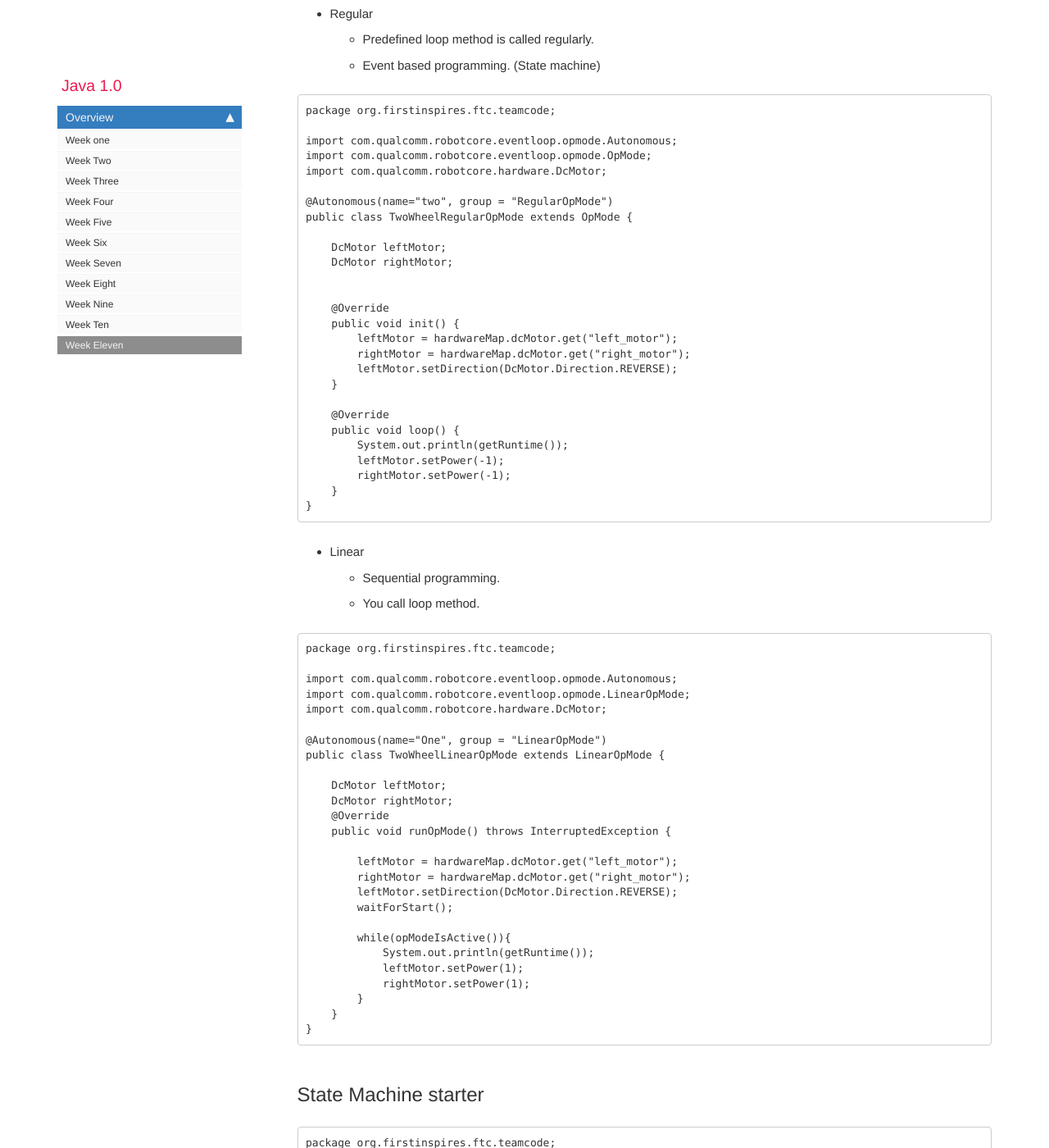
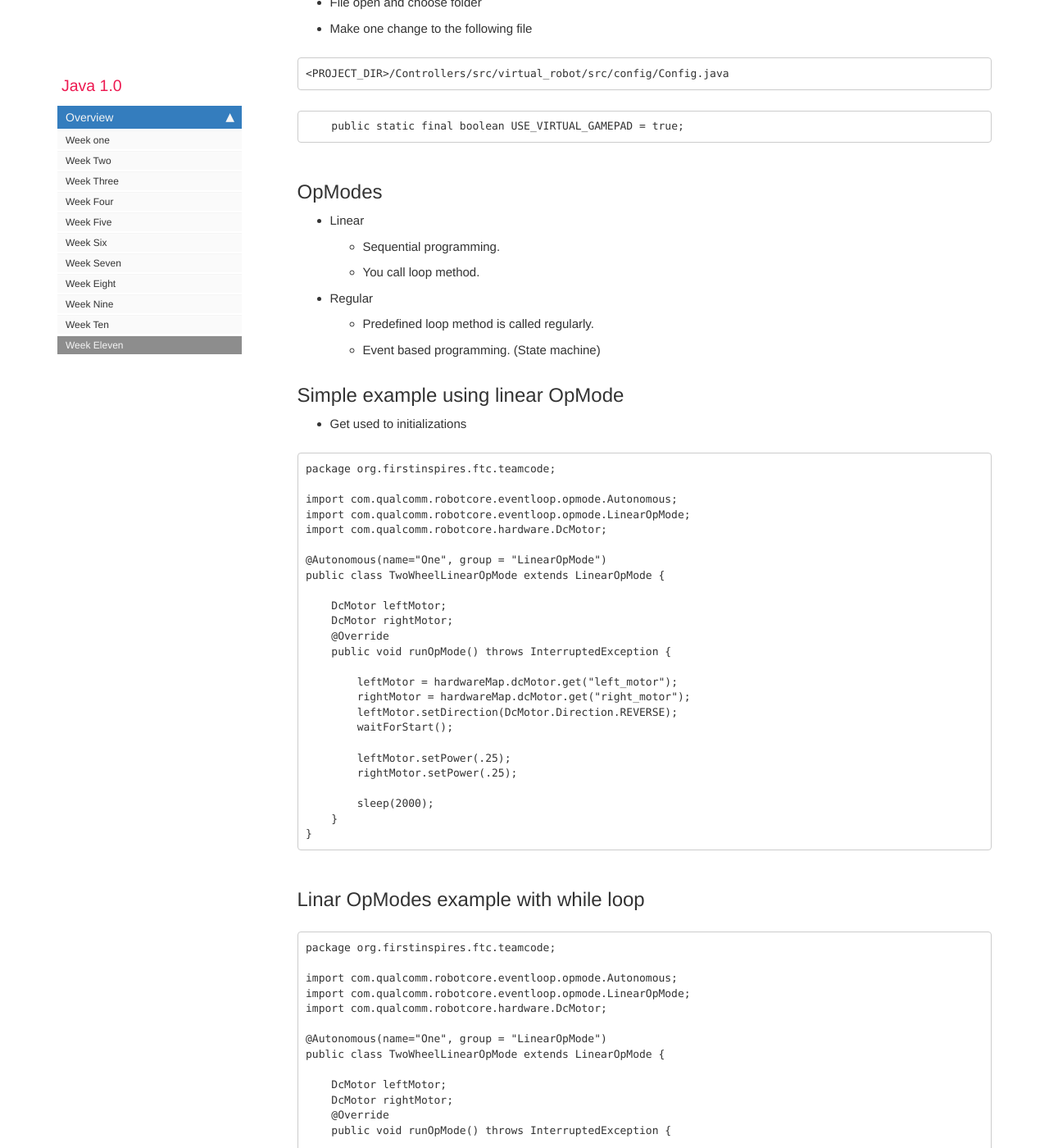
Before and after one commit to rambethina/java, a Jekyll site: the page built from pages/mydoc/mydoc_week_eleven.md, in a window 1280 px wide and 1400 px high, scrolled down 2335 px. Shown: the whole window at 82% size. Built offline with Jekyll 4.4.1, drawn with Linux system fonts in a browser that asks for light colours; comment, search, counter and statistics services are not loaded; some of the changed text lies outside the part shown.

Commit message:
week 11 content

````diff
--- a/pages/mydoc/mydoc_week_eleven.md
+++ b/pages/mydoc/mydoc_week_eleven.md
@@ -90,6 +93,7 @@ public enum StateMachineStates {
 ## Simulator
 * We will be using a [simulator](https://github.com/Beta8397/virtual_robot),
 * Unzip/UnCompress and open in intelliJ
+* File open and choose folder
 * Make one change to the following file
 
 ```
@@ -102,6 +106,74 @@ public enum StateMachineStates {
 
 ## OpModes
 
+* Linear
+    * Sequential programming.
+    * You call loop method.
+* Regular
+    * Predefined loop method is called regularly.
+    * Event based programming. (State machine)
+
+## Simple example using linear OpMode
+* Get used to initializations
+
+```
+package org.firstinspires.ftc.teamcode;
+
+import com.qualcomm.robotcore.eventloop.opmode.Autonomous;
+import com.qualcomm.robotcore.eventloop.opmode.LinearOpMode;
+import com.qualcomm.robotcore.hardware.DcMotor;
+
+@Autonomous(name="One", group = "LinearOpMode")
+public class TwoWheelLinearOpMode extends LinearOpMode {
+
+    DcMotor leftMotor;
+    DcMotor rightMotor;
+    @Override
+    public void runOpMode() throws InterruptedException {
+
+        leftMotor = hardwareMap.dcMotor.get("left_motor");
+        rightMotor = hardwareMap.dcMotor.get("right_motor");
+        leftMotor.setDirection(DcMotor.Direction.REVERSE);
+        waitForStart();
+
+        leftMotor.setPower(.25);
+        rightMotor.setPower(.25);
+
+        sleep(2000);
+    }
+}
+```
+
+## Linar OpModes example with while loop
+```
+package org.firstinspires.ftc.teamcode;
+
+import com.qualcomm.robotcore.eventloop.opmode.Autonomous;
+import com.qualcomm.robotcore.eventloop.opmode.LinearOpMode;
+import com.qualcomm.robotcore.hardware.DcMotor;
+
+@Autonomous(name="One", group = "LinearOpMode")
+public class TwoWheelLinearOpMode extends LinearOpMode {
+
+    DcMotor leftMotor;
+    DcMotor rightMotor;
+    @Override
+    public void runOpMode() throws InterruptedException {
+
+        leftMotor = hardwareMap.dcMotor.get("left_motor");
+        rightMotor = hardwareMap.dcMotor.get("right_motor");
+        leftMotor.setDirection(DcMotor.Direction.REVERSE);
+        waitForStart();
+
+        while(opModeIsActive()){
+            System.out.println(getRuntime());
+            leftMotor.setPower(1);
+            rightMotor.setPower(1);
+        }
+    }
+}
+```
+## RegularOpMode
 * Regular
     * Predefined loop method is called regularly.
     * Event based programming. (State machine)
@@ -132,40 +204,6 @@ public class TwoWheelRegularOpMode extends OpMode {
         System.out.println(getRuntime());
         leftMotor.setPower(-1);
         rightMotor.setPower(-1);
-    }
-}
-```
-
-* Linear
-    * Sequential programming.
-    * You call loop method.
-
-
-```
-package org.firstinspires.ftc.teamcode;
-
-import com.qualcomm.robotcore.eventloop.opmode.Autonomous;
-import com.qualcomm.robotcore.eventloop.opmode.LinearOpMode;
-import com.qualcomm.robotcore.hardware.DcMotor;
-
-@Autonomous(name="One", group = "LinearOpMode")
-public class TwoWheelLinearOpMode extends LinearOpMode {
-
-    DcMotor leftMotor;
-    DcMotor rightMotor;
-    @Override
-    public void runOpMode() throws InterruptedException {
-
-        leftMotor = hardwareMap.dcMotor.get("left_motor");
-        rightMotor = hardwareMap.dcMotor.get("right_motor");
-        leftMotor.setDirection(DcMotor.Direction.REVERSE);
-        waitForStart();
-
-        while(opModeIsActive()){
-            System.out.println(getRuntime());
-            leftMotor.setPower(1);
-            rightMotor.setPower(1);
-        }
     }
 }
 ```
````
Also changed, not shown: other parts of pages/mydoc/mydoc_week_eleven.md (+3 -0 lines).
